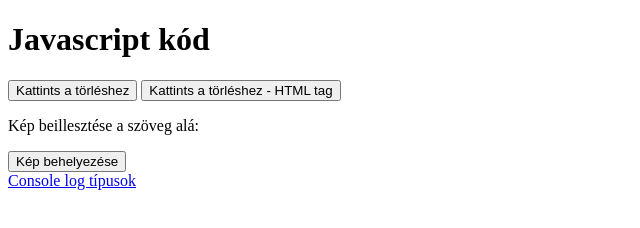
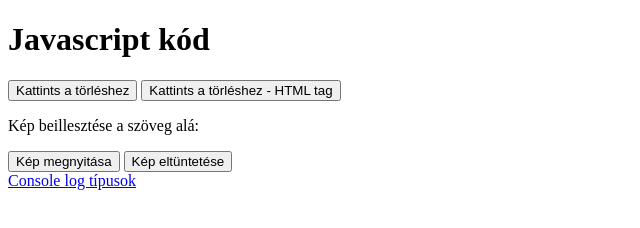
Before and after one commit to juhasz-szabolcs/2025_01_28_Javascript_alapozo, a plain HTML site: page index.html in a window 1280 px wide. Shown: the whole page, without its empty margins (0-640 px from the left). Drawn offline with Linux system fonts and the light colour scheme.

Commit message:
kep eltuntetese

```diff
--- a/index.html
+++ b/index.html
@@ -18,7 +18,8 @@
     <div>
         <p>Kép beillesztése a szöveg alá:</p>
         <p id="kep_helye"></p>
-        <button type="button" onclick="kep_beilleszt()">Kép behelyezése</button>
+        <button type="button" onclick="kep_beilleszt()">Kép megnyitása</button>
+        <button type="button" onclick="kep_torlese()">Kép eltüntetése</button>
     </div>
 
     <a href="console_log_tipusok.html">Console log típusok</a>
--- a/test.js
+++ b/test.js
@@ -3,3 +3,7 @@ console.log("Hello World");
 function kep_beilleszt() {
     document.getElementById("kep_helye").innerHTML = "<img src='https://sweetgift.hu/media/catalog/product/cache/e5770af72ca06f4eef4196dd00195758/g/r/green-alma.jpg' width='300px'>"
 }
+
+function kep_torlese() {
+    document.getElementById("kep_helye").innerHTML = ""
+}
```
